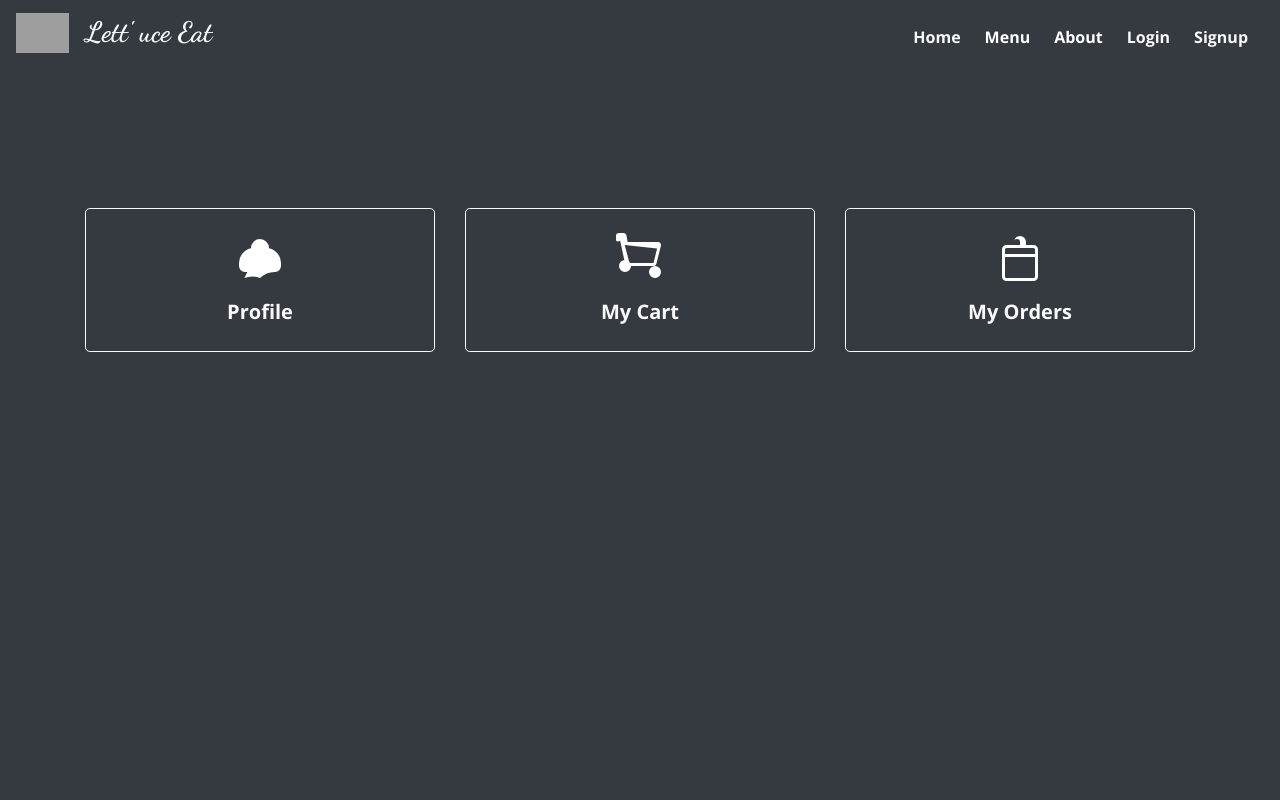
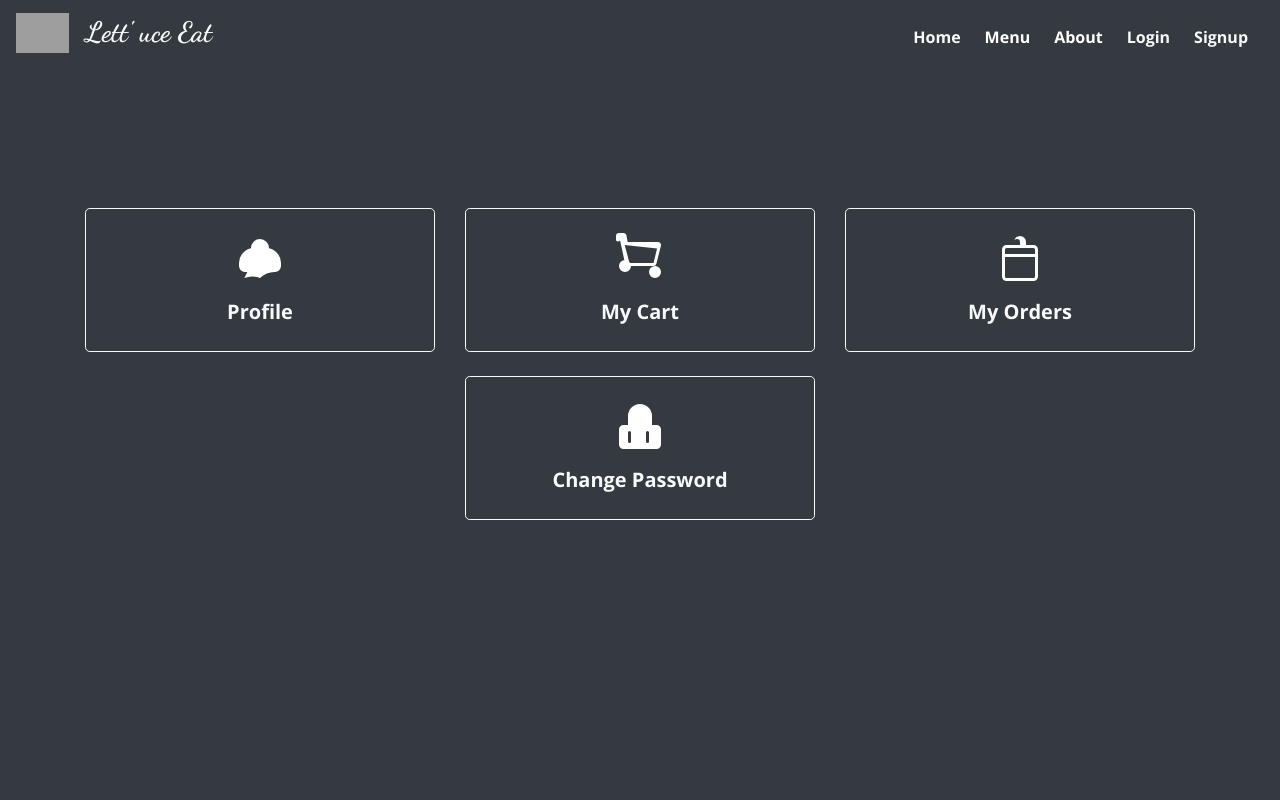
Before and after one commit to Shirodkar-Shubham-GitHub/Online_Food_Ordering_System, a Django app: page /dashboard/ in a window 1280 px wide. Run offline with Django 5.2, Linux system fonts and the light colour scheme; some libraries are stand-ins or nearby versions; grey boxes are pictures that could not be loaded.

Commit message:
Update dashboard.html

```diff
--- a/main/templates/main/dashboard.html
+++ b/main/templates/main/dashboard.html
@@ -43,6 +43,18 @@
             </a>
         </div>
 
+
+        <div class="col-12 col-md-6 col-lg-4 mb-4">
+            <a href="{% url 'accounts:forgot' %}" class="btn btn-lg btn-dark w-100 p-4 d-flex flex-column align-items-center justify-content-center border border-light shadow">
+                <!-- SVG Icon -->
+                <svg xmlns="http://www.w3.org/2000/svg" width="48" height="48" fill="currentColor" class="bi bi-lock mb-3" viewBox="0 0 16 16">
+                    <path d="M8 1a4 4 0 0 0-4 4v3H2.5A1.5 1.5 0 0 0 1 9.5v5A1.5 1.5 0 0 0 2.5 16h11a1.5 1.5 0 0 0 1.5-1.5v-5A1.5 1.5 0 0 0 13.5 8H12V5a4 4 0 0 0-4-4zm3 4V5a3 3 0 1 0-6 0v3h6zM4 10.5a.5.5 0 0 1 1 0v3a.5.5 0 0 1-1 0v-3zm6 0a.5.5 0 0 1 1 0v3a.5.5 0 0 1-1 0v-3z"/>
+                </svg>
+                <!-- Text -->
+                <span class="font-weight-bold text-light">Change Password</span>
+            </a>
+        </div>
+
     </div>
 </div>
 
```
